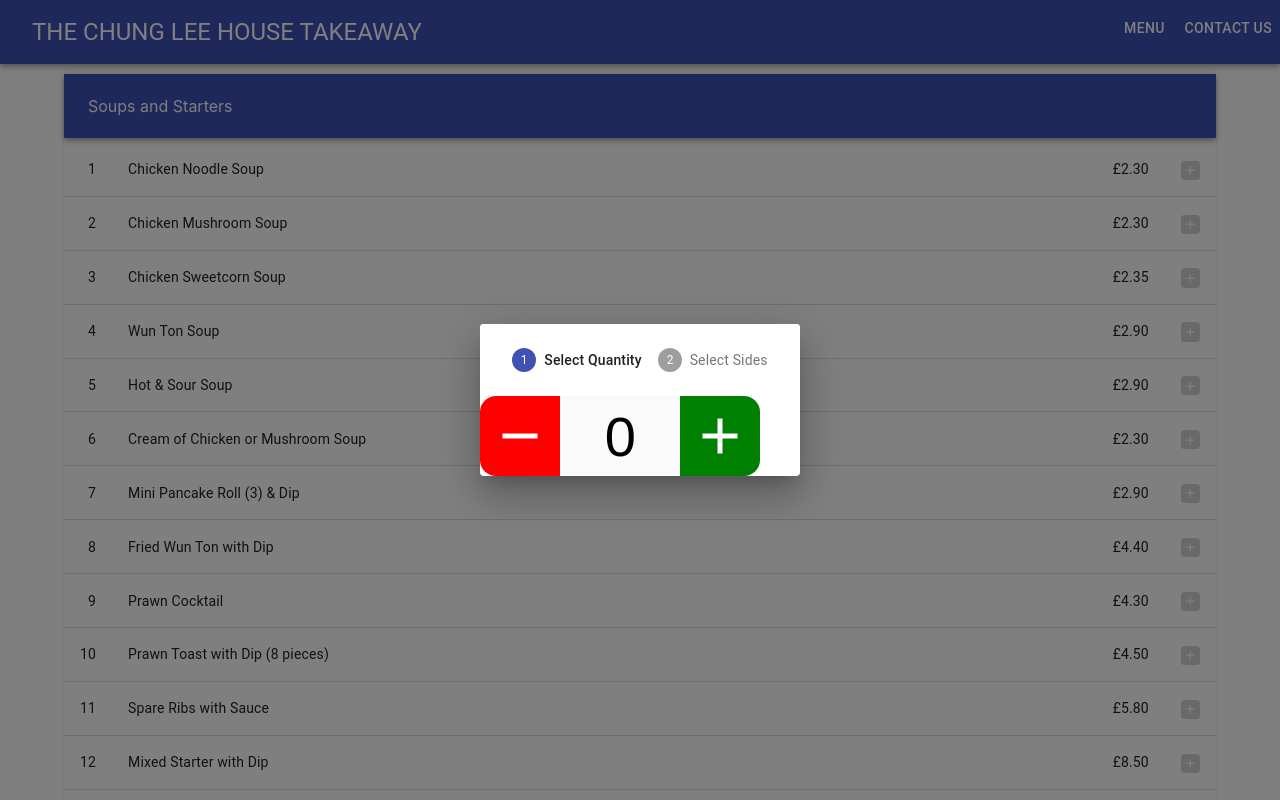
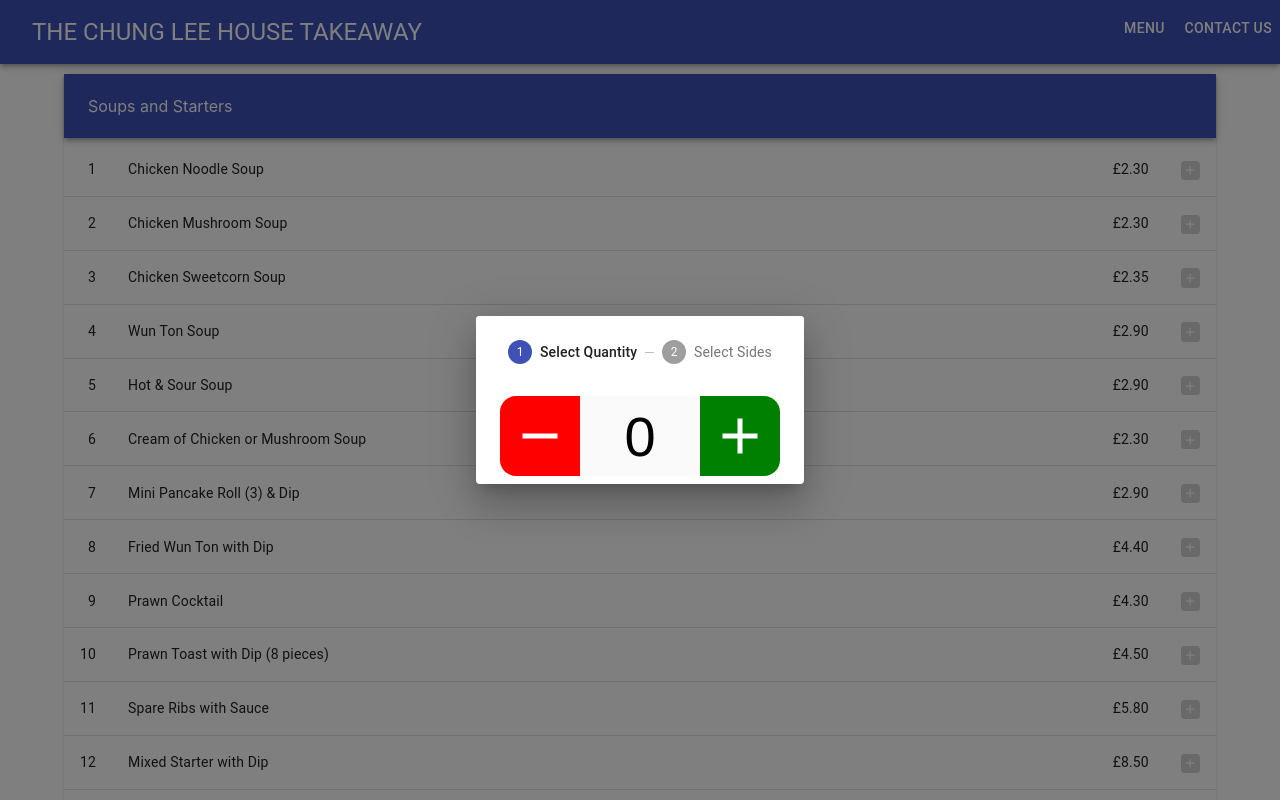
Before and after one commit to JK-Chung/takeaway_menu, a React (Create React App) app: page / in a window 1280 px wide. Both pictures are taken after a click on the button 1190 px from the left and 170 px from the top of the page. Shown: the top 800 px of the page. Built offline with nearby package versions, Linux system fonts and the light colour scheme.

Commit message:
Refactored AddFoodDialog component
Signed-off-by: Jee Ken Chung <chungjeeken@gmail.com>

```diff
--- a/src/Components/Dialogs/AddFoodDialog.js
+++ b/src/Components/Dialogs/AddFoodDialog.js
@@ -1,5 +1,6 @@
 import React from "react";
 import Dialog from "@material-ui/core/Dialog";
+import DialogContent from "@material-ui/core/DialogContent";
 import Stepper from "@material-ui/core/Stepper";
 import Step from "@material-ui/core/Step";
 import StepLabel from "@material-ui/core/StepLabel";
@@ -7,30 +8,38 @@ import QuantitySetter from "./QuantitySetter";
 
 const steps = [
     {
-        title: "Select Quantity",
-        generateContent: null
+        label: "Select Quantity",
+        stepperContent: <QuantitySetter />
     },
     {
-        title: "Select Sides",
-        generateContent: null
+        label: "Select Sides",
+        stepperContent: null
     }
 ];
 
-const labelToStepComponent = label => (
-    <Step key={label}>
-        <StepLabel>{label}</StepLabel>
-    </Step>
-);
+const StepperHeader = props => {
+    const labelToStepComponent = label => (
+        <Step key={label}>
+            <StepLabel>{ label }</StepLabel>
+        </Step>
+    );
+
+    return (
+        <Stepper activeStep={props.activeStep}>
+          { steps.map(({label}) => labelToStepComponent(label)) }
+        </Stepper>
+    );
+};
 
 const AddFoodDialog = props => {
     const [activeStep, setActiveStep] = React.useState(0);
 
     return (
         <Dialog open={props.open} onClose={props.onClose}>
-            <Stepper activeStep={activeStep}>
-                { steps.map(({title}) => labelToStepComponent(title)) }
-            </Stepper>
-            <QuantitySetter />
+            <StepperHeader activeStep={activeStep} />
+            <DialogContent>
+                { steps[activeStep].stepperContent }
+            </DialogContent>
         </Dialog>
     )
 };
```
